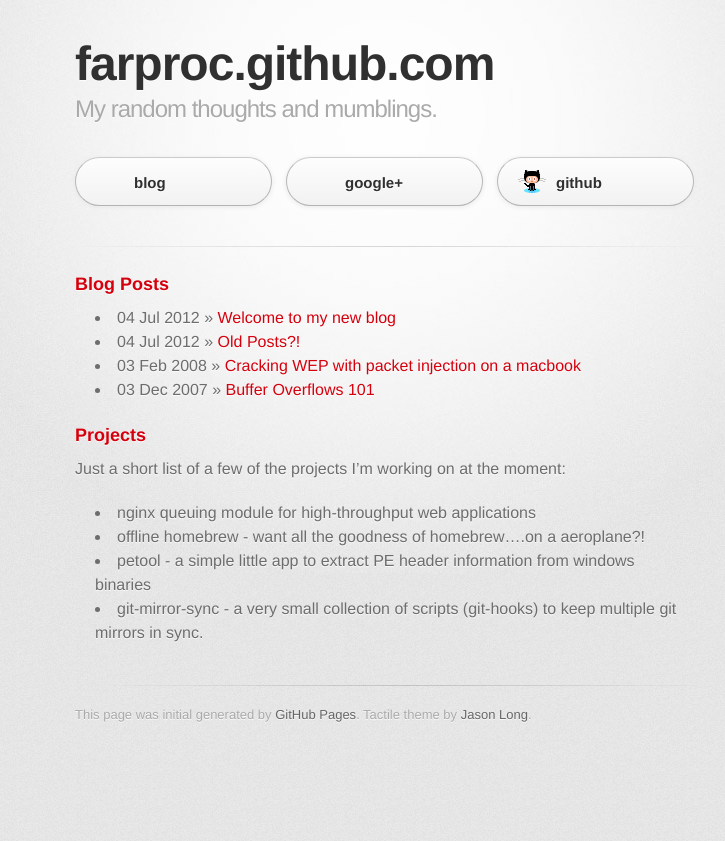
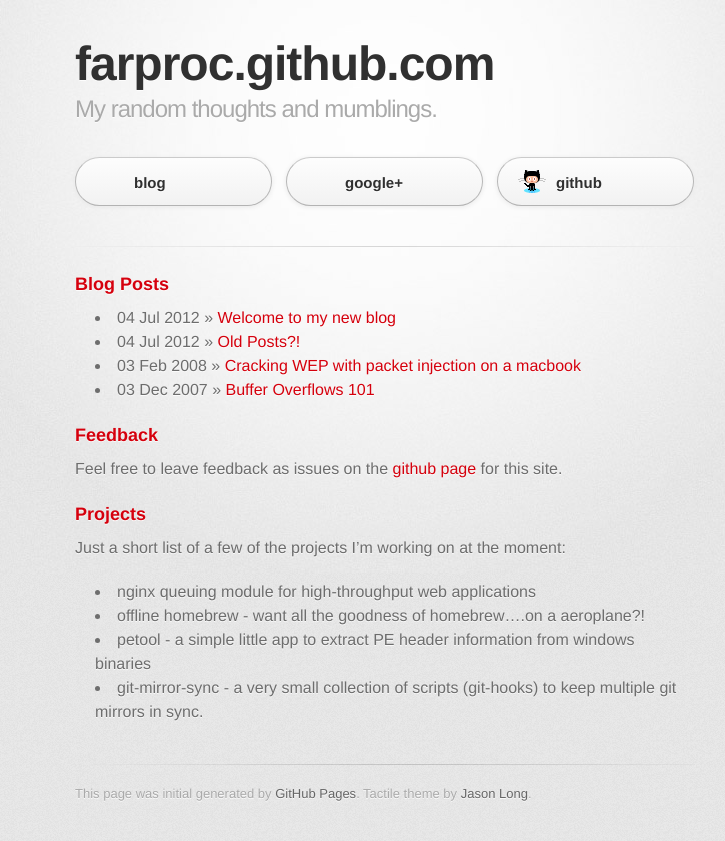
Before and after one commit to farproc/farproc.github.com, a Jekyll site: the page built from index.md, in a window 1280 px wide. Shown: the top 841 px of the page, without its empty margins (255-980 px from the left). Built offline with Jekyll 4.4.1, drawn with Linux system fonts in a browser that asks for light colours; some web fonts are replaced.

Commit message:
added feedback idea

```diff
--- a/index.md
+++ b/index.md
@@ -4,11 +4,16 @@
 ---
 
 ### Blog Posts
+
 <ul>
 {% for post in site.posts %}
 <li><span>{{ post.date | date_to_string }}</span> &raquo; <a href="{{ post.url }}">{{ post.title }}</a></li>
 {% endfor %}
 </ul>
+
+### Feedback
+
+Feel free to leave feedback as issues on the [github page](https://github.com/farproc/farproc.github.com/issues) for this site.
 
 ### Projects
 
```
